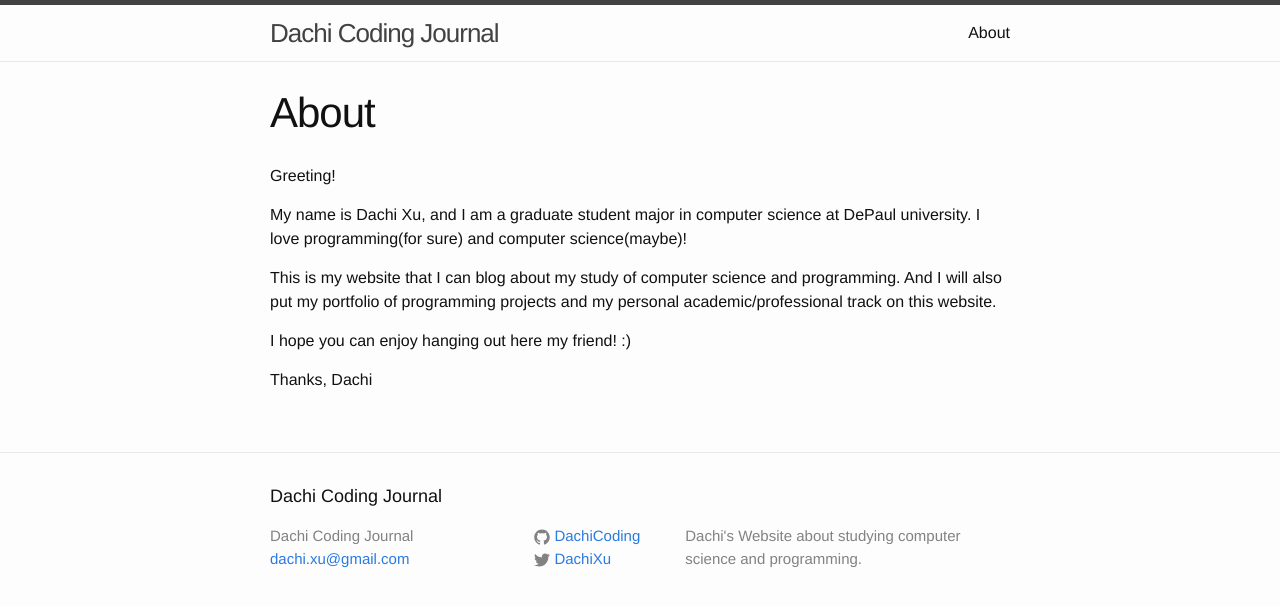
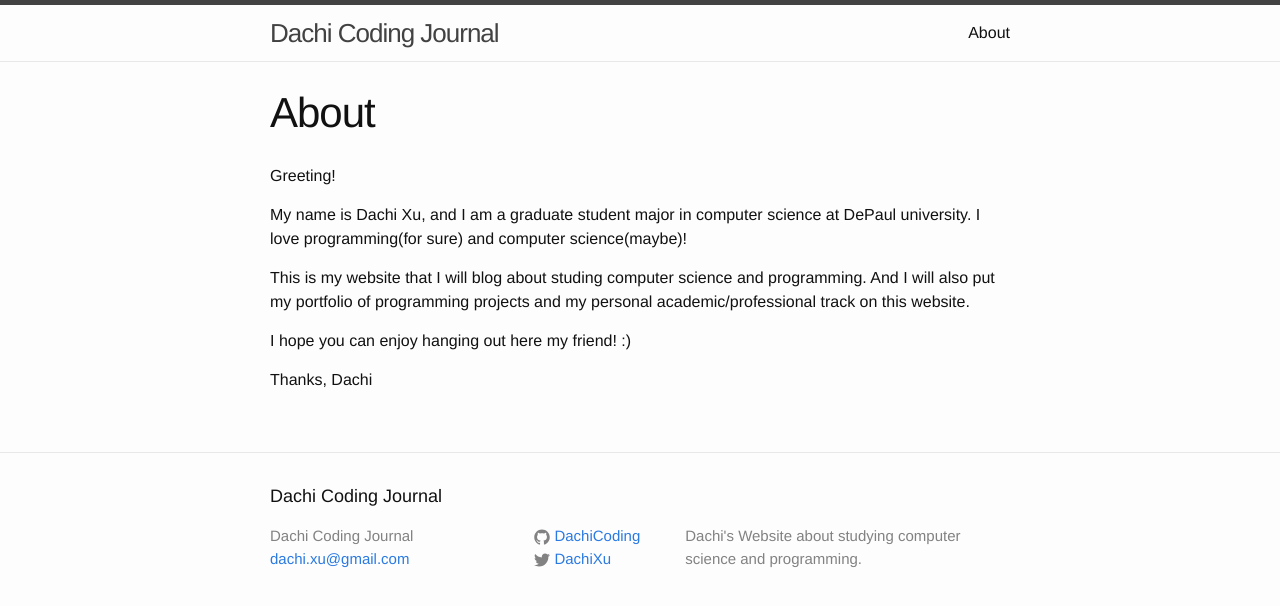
Before and after one commit to DachiCoding/dachicoding.github.io, a Jekyll site: the page built from about.md, in a window 1280 px wide. Shown: the top 606 px of the page. Built offline with Jekyll 4.4.1, drawn with Linux system fonts in a browser that asks for light colours.

Commit message:
updadte about.md

```diff
--- a/about.md
+++ b/about.md
@@ -8,7 +8,7 @@ Greeting!
 
 My name is Dachi Xu, and I am a graduate student major in computer science at DePaul university. I love programming(for sure) and computer science(maybe)!
 
-This is my website that I can blog about my study of computer science and programming. And I will also put my portfolio of programming projects and my personal academic/professional track on this website.
+This is my website that I will blog about studing computer science and programming. And I will also put my portfolio of programming projects and my personal academic/professional track on this website.
 
 I hope you can enjoy hanging out here my friend! :)
 
```
